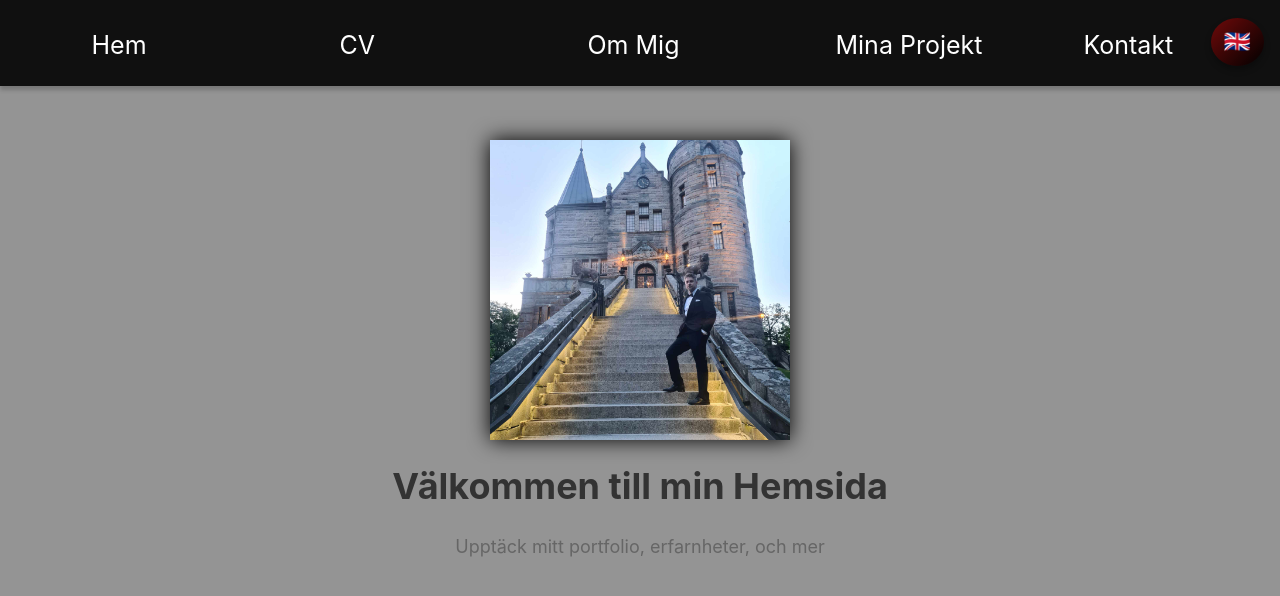
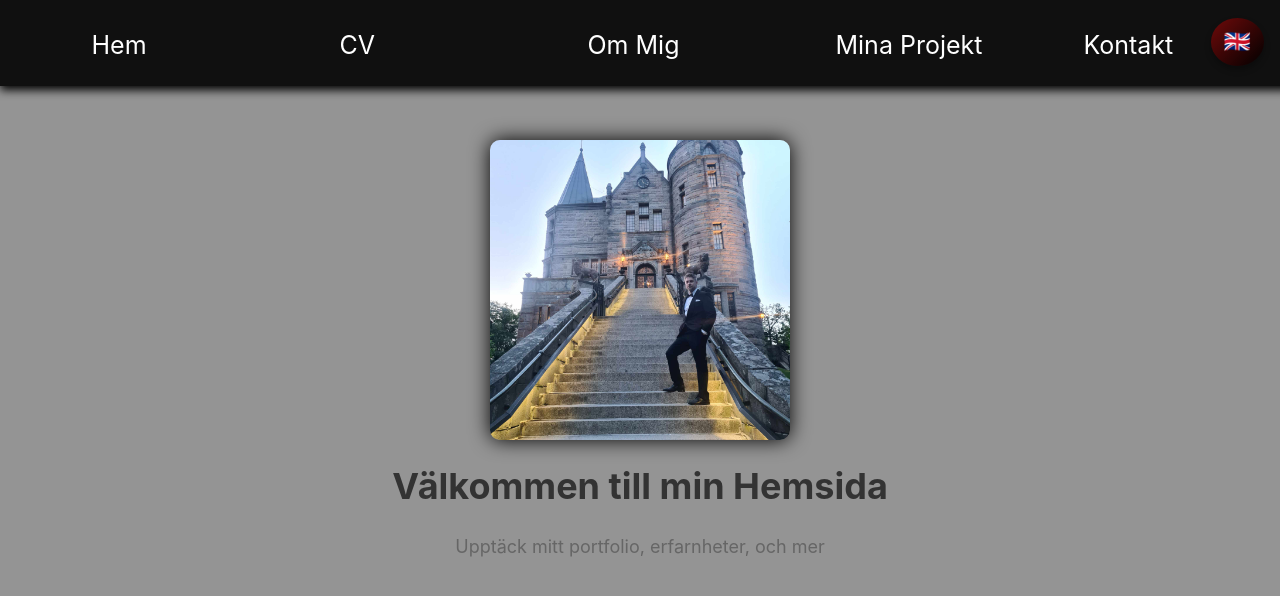
Before and after one commit to timborg-del/my-page, a React (Create React App) app: page / in a window 1280 px wide. Shown: the top 596 px of the page. Built offline with nearby package versions, Linux system fonts and the light colour scheme; a web font is replaced by a local one.

Commit message:
bigscreenme

```diff
--- a/src/components/css/NavigationMenu.css
+++ b/src/components/css/NavigationMenu.css
@@ -223,7 +223,7 @@
   width: 100%;
   z-index: 100;
   background-color: #101010;
-  box-shadow: 0px 4px 4px rgba(0, 0, 0, 0.2);
+  box-shadow: 0px 4px 10px rgba(0, 0, 0, 1);
   padding: 25px;
 }
 
@@ -733,6 +733,7 @@
     display: flex;
     max-width: 300px;
     margin-top: 140px;
+    border-radius: 10px;
     box-shadow: 0px 0px 20px rgba(0, 0, 0, 1); /* Add a subtle shadow to the image */
   }
 
```
